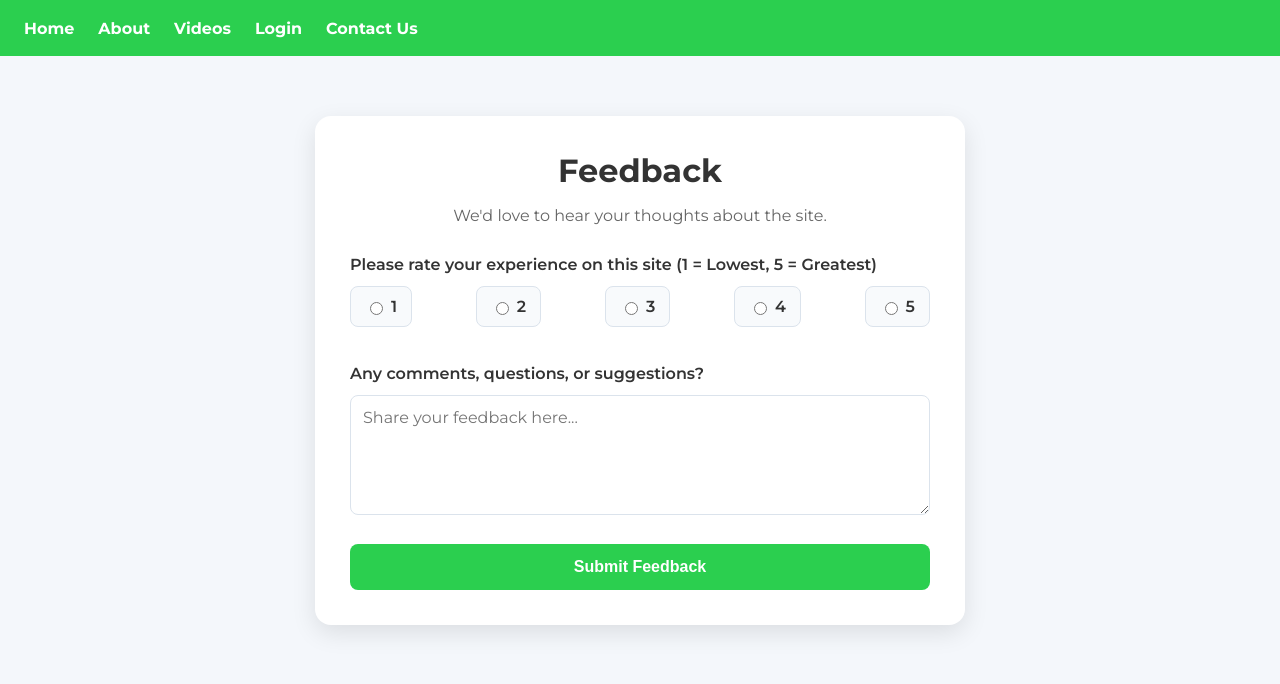
After one commit to sirbuffalo/mitmbeta, a Flask app: page /contact-us in a window 1280 px wide. The commit adds this page. Shown: the top 684 px of the page. Run offline with Flask 3, Linux system fonts and the light colour scheme.

Commit message:
Made Contact Us

```diff
--- a/main.py
+++ b/main.py
@@ -1299,6 +1299,11 @@ def logout():
     return redirect(url_for('login'))
 
 
+@app.get('/contact-us')
+def contact_us():
+    return render_template('contact_us.html')
+
+
 if __name__ == '__main__':
     if len(sys.argv) > 1 and sys.argv[1] == 'video-build-order':
         requested_video_ids = sys.argv[2:] or None
--- a/templates/_top_bar.html
+++ b/templates/_top_bar.html
@@ -7,4 +7,5 @@
     {% else %}
         <a href="/login">Login</a>
     {% endif %}
+    <a href="/contact-us">Contact Us</a>
 </nav>
--- /dev/null
+++ b/templates/contact_us.html
@@ -0,0 +1,180 @@
+<!DOCTYPE html>
+<html lang="en">
+<head>
+    <meta charset="UTF-8">
+    <meta name="viewport" content="width=device-width, initial-scale=1.0">
+    <title>MitM Beta Camp Project</title>
+    <link rel="stylesheet" href="/static/style.css">
+
+    <link rel="preconnect" href="https://fonts.googleapis.com">
+    <link rel="preconnect" href="https://fonts.gstatic.com" crossorigin>
+    <link href="https://fonts.googleapis.com/css2?family=Montserrat:wght@400;600;700&display=swap" rel="stylesheet">
+
+    <style>
+        * {
+            box-sizing: border-box;
+        }
+
+        body {
+            margin: 0;
+            font-family: 'Montserrat', sans-serif;
+            background: #f4f7fb;
+            color: #333;
+        }
+
+        .feedback-container {
+            max-width: 650px;
+            margin: 60px auto;
+            padding: 35px;
+            background: white;
+            border-radius: 16px;
+            box-shadow: 0 8px 24px rgba(0,0,0,0.1);
+        }
+
+        h1 {
+            margin-top: 0;
+            margin-bottom: 10px;
+            font-size: 2rem;
+            text-align: center;
+        }
+
+        .subtitle {
+            text-align: center;
+            color: #666;
+            margin-bottom: 30px;
+        }
+
+        .form-group {
+            margin-bottom: 25px;
+        }
+
+        label {
+            display: block;
+            font-weight: 600;
+            margin-bottom: 12px;
+        }
+
+        .rating-group {
+            display: flex;
+            justify-content: space-between;
+            gap: 10px;
+            flex-wrap: wrap;
+        }
+
+        .rating-option {
+            display: flex;
+            align-items: center;
+            gap: 5px;
+            padding: 10px 14px;
+            background: #f8fafc;
+            border: 1px solid #dbe3ec;
+            border-radius: 8px;
+            cursor: pointer;
+            transition: 0.2s;
+            accent-color: #2bcf4f;
+        }
+
+        .rating-option:hover {
+            background: #e8f0ff;
+            border-color: #2bcf4f;
+        }
+
+        textarea {
+            width: 100%;
+            min-height: 120px;
+            padding: 12px;
+            border: 1px solid #dbe3ec;
+            border-radius: 8px;
+            font-family: inherit;
+            font-size: 1rem;
+            resize: vertical;
+        }
+
+        textarea:focus {
+            outline: none;
+            border-color: #2bcf4f;
+            box-shadow: 0 0 0 3px rgba(79,140,255,0.15);
+        }
+
+        .submit-btn {
+            width: 100%;
+            padding: 14px;
+            border: none;
+            border-radius: 8px;
+            background: #2bcf4f;
+            color: white;
+            font-size: 1rem;
+            font-weight: 600;
+            cursor: pointer;
+            transition: 0.2s;
+        }
+
+        .submit-btn:hover {
+            background: #2bcf4f;
+        }
+    </style>
+</head>
+
+<body>
+    {% include '_top_bar.html' %}
+
+    <div class="feedback-container">
+        <h1>Feedback</h1>
+        <p class="subtitle">
+            We'd love to hear your thoughts about the site.
+        </p>
+
+        <form>
+            <div class="form-group">
+                <label>
+                    Please rate your experience on this site
+                    (1 = Lowest, 5 = Greatest)
+                </label>
+
+                <div class="rating-group">
+                    <label class="rating-option">
+                        <input type="radio" name="rating" value="1">
+                        1
+                    </label>
+
+                    <label class="rating-option">
+                        <input type="radio" name="rating" value="2">
+                        2
+                    </label>
+
+                    <label class="rating-option">
+                        <input type="radio" name="rating" value="3">
+                        3
+                    </label>
+
+                    <label class="rating-option">
+                        <input type="radio" name="rating" value="4">
+                        4
+                    </label>
+
+                    <label class="rating-option">
+                        <input type="radio" name="rating" value="5">
+                        5
+                    </label>
+                </div>
+            </div>
+
+            <div class="form-group">
+                <label for="comments">
+                    Any comments, questions, or suggestions?
+                </label>
+
+                <textarea
+                    id="comments"
+                    name="comments"
+                    placeholder="Share your feedback here..."
+                ></textarea>
+            </div>
+
+            <button type="submit" class="submit-btn">
+                Submit Feedback
+            </button>
+        </form>
+    </div>
+</body>
+</html>
```
